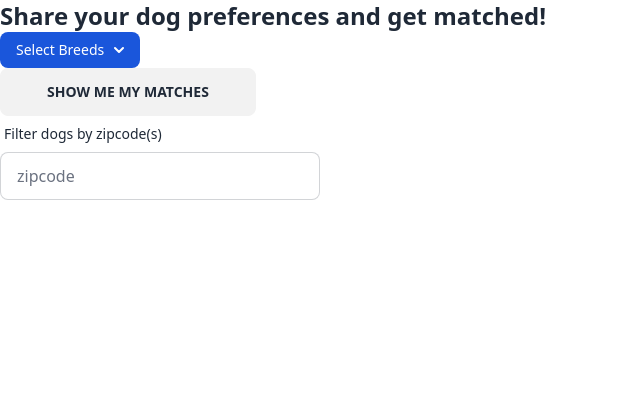
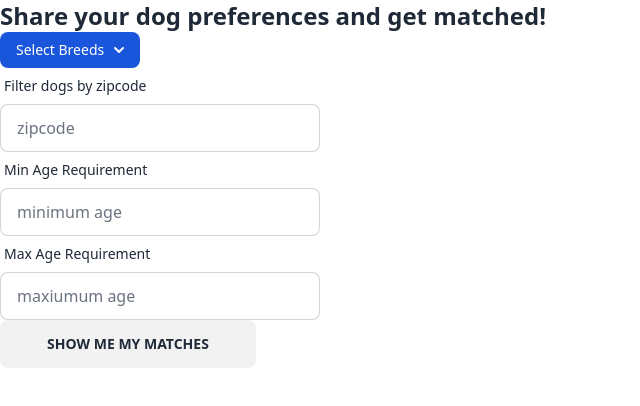
Before and after one commit to joey-cheng-codes/dog-finder, a React app: page /home in a window 1280 px wide. Shown: the top 406 px of the page, without its empty margins (0-640 px from the left). Built offline with nearby package versions, Linux system fonts and the light colour scheme; no server answers.

Commit message:
building out zip code search

```diff
--- a/src/components/Filter/Filter.jsx
+++ b/src/components/Filter/Filter.jsx
@@ -9,8 +9,11 @@ const Filter = () => {
   const [breedSearchQuery, setBreedSearchQuery] = useState('');
   const [displayResult, setDisplayResult] = useState([]) // dogs of interest
   const [filteredBreeds, setFilteredBreeds] = useState([]); // for the search bar ..
+
   const [zip, setZip] = useState('');
-  const [zipcodeArray, setZipcodeArray] = useState([]) // for zip code entries
+
+  const [minAge, setMinAge] = useState();
+  const [maxAge, setMaxAge] = useState();
 
   const checkedBreeds = new Map(); // for keeping track of what has been checked marked on breeds.
   const handleSearchInputChange = (e) => {
@@ -28,7 +31,6 @@ const Filter = () => {
   //Update this object of checked breeds
   const handleCheckedBreeds = (e) => {
     //unchecking a box
-    console.log(e.target.name, 'handleCheckedBreeds')
     let breedName = e.target.name;
     // if the dog breed is already in the object, we will be unchecking it by setting it to false.
     if (checkedBreeds.get(breedName)) {
@@ -92,33 +94,41 @@ const Filter = () => {
     setZip(e.target.value);
   }
 
+  //age
+  const handleMinAgeInput = (e) => {
+    setMinAge(e.target.value);
+  }
+  const handleMaxAgeInput = (e) => {
+    setMaxAge(e.target.value);
+  }
+
   // get next, prev, total and resultIds of the dog filter.
-  const filteredDogs = async () => {
+  const filteredDogs = async (e) => {
+    e.preventDefault();
     try {
-      // const ids = ['jnGFTIcBOvEgQ5OCx40W'];
-      // const queryString = '?breeds=' + encodeURIComponent(JSON.stringify(ids));
+      const params = {};
       const breedResult = Array.from(checkedBreeds.keys());
-      console.log(breedResult, ' breedResult');
-      let new_params = '';
       if (breedResult.length !== 0) {
-        new_params = new URLSearchParams(`breeds=${[...breedResult]}`);
+        params['breeds'] = [...breedResult]
       }
       const validZipTest = /(^\d{5}$)|(^\d{5}-\d{4}$)/;
       if (validZipTest.test(zip)) {
-        setZipcodeArray(...zipcodeArray, zip);
+        params.zipCodes = [zip];
       }
-      else {
+      else if (zip !== '') {
         alert('invalid zip code entry');
       }
-      const response = await fetch(`https://frontend-take-home-service.fetch.com/dogs/search?${new_params}`, {
+
+      const encodeGetParams = p => Object.entries(p).map(kv => kv.map(encodeURIComponent).join("=")).join("&");
+      const paramsEnd = encodeGetParams(params);
+
+      const response = await fetch(`https://frontend-take-home-service.fetch.com/dogs/search?${paramsEnd}`, {
         method: 'GET',
         credentials: 'include',
       });
       const data = await response.json();
       if (response.ok) {
         setSearchResult(data);
-        console.log(data, 'searchResult');
-        // display the dog info from the id
         return getDogs(data);
       }
     }
@@ -132,7 +142,6 @@ const Filter = () => {
 
     try {
       const arr = await searchResult.resultIds;
-      console.log(arr, ' arr of dog ids*********');
       const response = await fetch('https://frontend-take-home-service.fetch.com/dogs', {
         method: 'POST',
         credentials: 'include',
@@ -153,7 +162,7 @@ const Filter = () => {
   };
   const displayDog = (dogObj, index) => {
     return (
-      <div><h2 key={index}>hello {dogObj.id}</h2>
+      <div><h2 key={index}>hello {dogObj.id} {dogObj.age}</h2>
         <img src={dogObj.img} />
       </div>
     );
@@ -190,20 +199,28 @@ const Filter = () => {
           })}
         </ul>
       </div>
-      <div>
-        <button onClick={() => { filteredDogs() }} className="btn btn-wide">show me my matches</button>
-      </div>
-      <div className="form-control w-full max-w-xs">
-        <label className="label">
-          <span className="label-text">Filter dogs by zipcode(s)</span>
-        </label>
-        <input onChange={handleZipcodeInput} value={zip} type="text" pattern="[0-9]{5}" placeholder="zipcode" className="input input-bordered w-full max-w-xs" />
-        {/* <label className="label"> */}
-        {/* <span className="label-text-alt">Previous entries:</span> */}
-        {/* <span className="label-text-alt">Bottom Right label</span> */}
-        {/* </label> */}
-        {/* <button>Filter by Zipcode(s)</button> */}
-      </div>
+      <form onSubmit={filteredDogs}>
+        <div className="form-control w-full max-w-xs">
+          {/* zipcode */}
+          <label className="label">
+            <span className="label-text">Filter dogs by zipcode</span>
+          </label>
+          <input onChange={handleZipcodeInput} value={zip} type="text" pattern="[0-9]{5}" placeholder="zipcode" className="input input-bordered w-full max-w-xs" />
+          {/* min age */}
+          <label className="label">
+            <span className="label-text">Min Age Requirement</span>
+          </label>
+          <input onChange={handleMinAgeInput} value={minAge} type="text" pattern="[0-9]{2}" placeholder="minimum age" className="input input-bordered w-full max-w-xs" />
+          {/* max age */}
+          <label className="label">
+            <span className="label-text">Max Age Requirement</span>
+          </label>
+          <input onChange={handleMaxAgeInput} value={maxAge} type="text" pattern="[0-9]{2}" placeholder="maxiumum age" className="input input-bordered w-full max-w-xs" />
+        </div>
+        <div>
+          <button type='submit' className="btn btn-wide">show me my matches</button>
+        </div>
+      </form>
       {getDogInfo.length > 0 && (getDogInfo.map(displayDog))}
     </div >
   );
```
